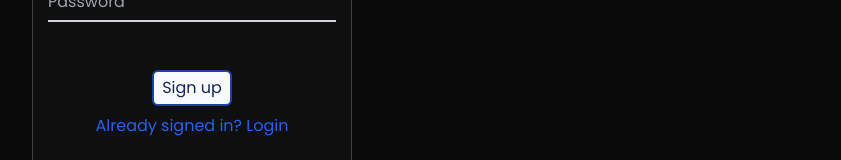
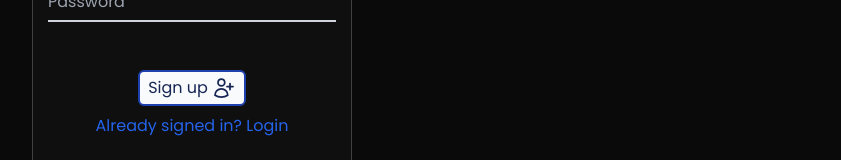
Before and after one commit to Prabesh-Sharma/Synconet, a React (Vite) app in the folder client/: page /register in a window 1280 px wide. Shown: the part 464-624 px from the top of the page, without its empty margins (208-1049 px from the left). Built offline with nearby package versions, Linux system fonts and the light colour scheme.

Commit message:
added heroicons to login and signup pages

```diff
--- a/client/src/pages/auth/Login.jsx
+++ b/client/src/pages/auth/Login.jsx
@@ -7,6 +7,7 @@ const Login = () => {
     const navigate = useNavigate();
     const { login } = useAuth();
     const [errorMessage, setErrorMessage] = useState('');
+    const [message, setMessage] = useState('')
 
     const handleLogin = async (data) => {
         try {
@@ -27,7 +28,7 @@ const Login = () => {
 
     return (
         <>
-            <Form type="login" onSubmit={handleLogin} error={errorMessage} />
+            <Form type="login" onSubmit={handleLogin} error={errorMessage} setErrorMessage={setErrorMessage} setMessage={setMessage} message={message} />
         </>
     );
 };
--- a/client/src/pages/auth/form/Form.jsx
+++ b/client/src/pages/auth/form/Form.jsx
@@ -1,6 +1,7 @@
 import React, { useState } from 'react'
 import Input from './components/Input'
 import { useNavigate } from 'react-router-dom'
+import { ArrowRightEndOnRectangleIcon, UserPlusIcon } from '@heroicons/react/24/outline'
 
 const Form = ({ type, onSubmit, errorMessage, message, setMessage, setErrorMessage }) => {
     const navigate = useNavigate()
@@ -21,7 +22,6 @@ const Form = ({ type, onSubmit, errorMessage, message, setMessage, setErrorMessa
 
     const handleSubmit = (e) => {
         e.preventDefault()
-        onSubmit(data)
         setData({
             username: "",
             email: "",
@@ -29,6 +29,7 @@ const Form = ({ type, onSubmit, errorMessage, message, setMessage, setErrorMessa
         })
         setErrorMessage('')
         setMessage('')
+        onSubmit(data)
     }
 
     return (
@@ -49,12 +50,12 @@ const Form = ({ type, onSubmit, errorMessage, message, setMessage, setErrorMessa
                         <Input placeholder="Password" name="password" id="Password" value={data.password} type='password' onChange={handleChange} />
                         <div>
                             {errorMessage && (
-                                <div className="text-red-500 text-sm flex absolute mt-4">
+                                <div className="text-red-500 text-sm italic flex absolute mt-4">
                                     {errorMessage}
                                 </div>
                             )}
                             {message && (
-                                <div className="text-green-500 text-sm flex absolute mt-4">
+                                <div className="text-green-500 text-sm italic flex absolute mt-4">
                                     {message}
                                 </div>
                             )}
@@ -62,8 +63,15 @@ const Form = ({ type, onSubmit, errorMessage, message, setMessage, setErrorMessa
                         <div className='mt-12 w-full flex justify-center'>
                             {
                                 type === 'register' ?
-                                    <button className=' bg-slate-50 px-2 py-1 rounded-md text-blue-950 hover:bg-blue-800 hover:text-slate-50 hover:rounded-3xl hover:border-slate-50 transition-all border-blue-800 border-2' type='submit'>Sign up</button> :
-                                    <button className=' bg-slate-50 px-2 py-1 rounded-md text-blue-950 hover:bg-blue-800 hover:text-slate-50 hover:rounded-3xl hover:border-slate-50 transition-all border-blue-800 border-2' type='submit'>Log in</button>
+                                    <button className=' bg-slate-50 px-2 py-1 rounded-md text-blue-950
+                                    hover:bg-blue-800 hover:text-slate-50 hover:rounded-3xl hover:border-slate-50
+                                    transition-all border-blue-800 border-2 flex flex-row gap-1 stroke-[2]'
+                                        type='submit'>Sign up<UserPlusIcon className="stroke-[1.75] min-w-6 w-6" /></button> :
+
+                                    <button className=' bg-slate-50 px-2 py-1 rounded-md text-blue-950
+                                    hover:bg-blue-800 hover:text-slate-50 hover:rounded-3xl hover:border-slate-50
+                                    transition-all border-blue-800 border-2 flex flex-row gap-1'
+                                        type='submit'>Login<ArrowRightEndOnRectangleIcon className="stroke-[1.75] min-w-6 w-6" /></button>
                             }
                         </div>
                         <div className='mt-2 w-full flex justify-center'>
```
